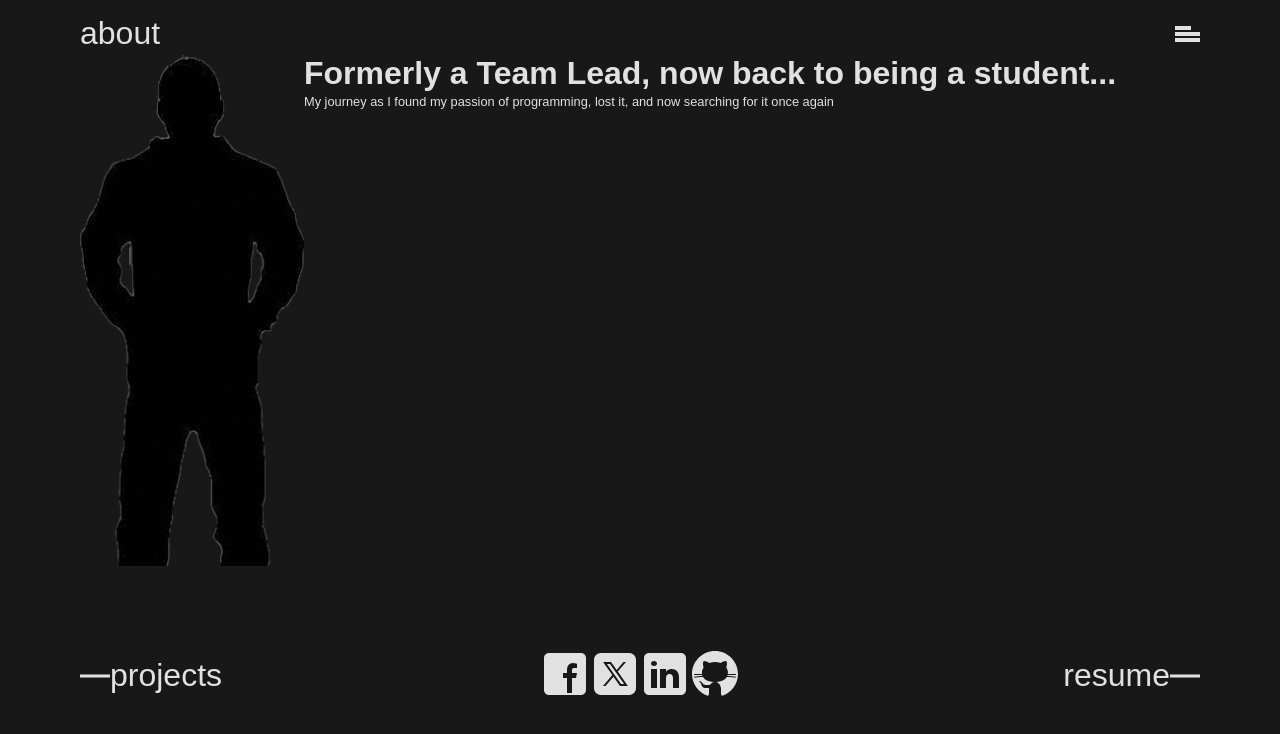
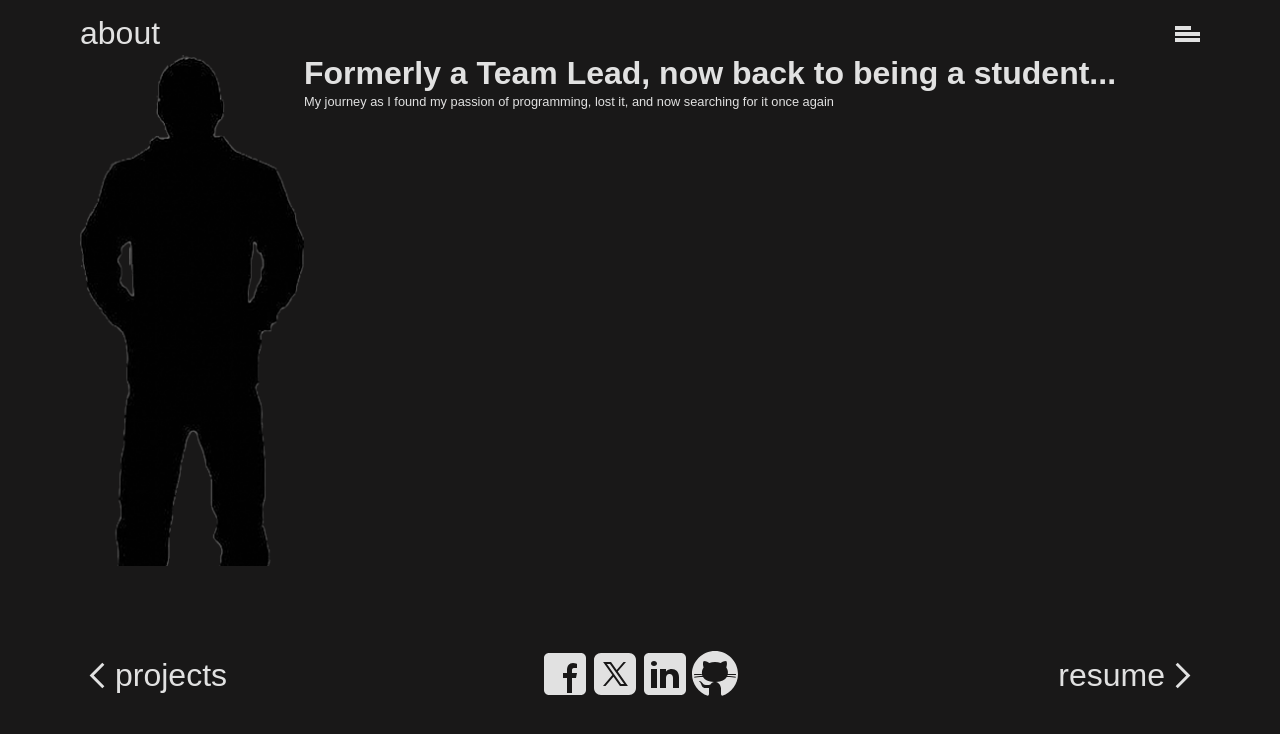
Before and after one commit to vladpuscaru/portfolio-website, a React (Create React App) app in the folder v3/: page / in a window 1280 px wide. Both pictures are taken after a click on the element "about". Shown: the top 734 px of the page. Built offline with nearby package versions, Linux system fonts and the light colour scheme; no server answers.

Commit message:
v3: another

```diff
--- a/v3/src/components/Footer/Footer.js
+++ b/v3/src/components/Footer/Footer.js
@@ -3,6 +3,8 @@ import sections from "../../common/data/sections";
 import GithubFeed from "../GithubFeed/GithubFeed";
 import SocialLinks from "../SocialLinks/SocialLinks";
 import DownloadButton from "../DownloadButton/DownloadButton";
+import icArrow from "../../common/images/ic_arrow.svg";
+import { ReactSVG } from "react-svg";
 
 const Footer = ({active, mobile, activeSection, onMenuItemClick, githubData}) => {
 
@@ -16,7 +18,9 @@ const Footer = ({active, mobile, activeSection, onMenuItemClick, githubData}) =>
             !mobile ?
                 <div className={`${styles.container} container`}>
                     <div onClick={() => onMenuItemClick(sectionsRemaining[0].idx)} className={styles.menuButtonLeft}>
-                        <div className={styles.arrow}></div>
+                        <div className={styles.arrow}>
+                            <ReactSVG src={icArrow} />
+                        </div>
                         <span>{sectionsRemaining[0].title}</span>
                     </div>
                     <div className={styles.middle}>
@@ -29,7 +33,9 @@ const Footer = ({active, mobile, activeSection, onMenuItemClick, githubData}) =>
                     </div>
                     <div onClick={() => onMenuItemClick(sectionsRemaining[1].idx)} className={styles.menuButtonRight}>
                         <span>{sectionsRemaining[1].title}</span>
-                        <div className={styles.arrow}></div>
+                        <div className={styles.arrow}>
+                            <ReactSVG src={icArrow} />
+                        </div>
                     </div>
                 </div>
                 :
--- a/v3/src/components/Footer/Footer.module.sass
+++ b/v3/src/components/Footer/Footer.module.sass
@@ -38,43 +38,67 @@
       display: block
 
     .container
+      display: flex
+      justify-content: initial
+      align-items: initial
+
+      .menuButtonLeft, .menuButtonRight
+        flex: .25
         display: flex
-        justify-content: initial
-        align-items: initial
+        align-items: center
+        font-size: 2em
+        position: relative
 
-        .menuButtonLeft, .menuButtonRight
-          flex: .25
-          display: flex
-          align-items: center
-          font-size: 2em
+        &:before
+          content: ""
+          width: 0
+          height: 100%
+          position: absolute
+          top: 0
+          transition: all .3s ease-in-out
 
-          .arrow
-            padding: 15px
-            position: relative
+        &:hover
+          &:before
+            width: 100%
 
-            &:before
-              content: ""
-              width: 100%
-              height: 3px
-              background-color: $white
-              position: absolute
-              top: 50%
-              left: 0
-              transform: translateY(-50%)
-
-        .middle
-          flex: .5
+        div
           display: flex
           justify-content: center
           align-items: center
 
-        .menuButtonLeft
-          &:hover
-            .arrow:before
-              left: -15px
+        .arrow
+          position: relative
 
-        .menuButtonRight
-          justify-content: flex-end
-          &:hover
-            .arrow:before
-              left: 15px
+          svg
+            fill: $white
+            height: 35px
+            width: 35px
+
+      .middle
+        flex: .5
+        display: flex
+        justify-content: center
+        align-items: center
+
+      .menuButtonLeft
+        .arrow
+          transform: rotate(180deg)
+
+        &:before
+          left: -15px
+          background: linear-gradient(90deg, $black, transparent 100%)
+
+        &:hover
+          .arrow
+            left: -15px
+
+      .menuButtonRight
+        justify-content: flex-end
+
+        &:before
+          right: -15px
+          background: linear-gradient(-90deg, $black, transparent 100%)
+
+        &:hover
+          .arrow
+            left: 15px
--- a/v3/src/components/SectionResume/subsections/SectionExperience/SectionExperience.module.sass
+++ b/v3/src/components/SectionResume/subsections/SectionExperience/SectionExperience.module.sass
@@ -42,10 +42,12 @@
 
     .skills
       display: flex
+      flex-wrap: wrap
 
       .skill
         border-radius: 5px
         padding: 2px 5px
+        margin-top: 5px
 
         &:not(:last-of-type)
           margin-right: 5px
```
